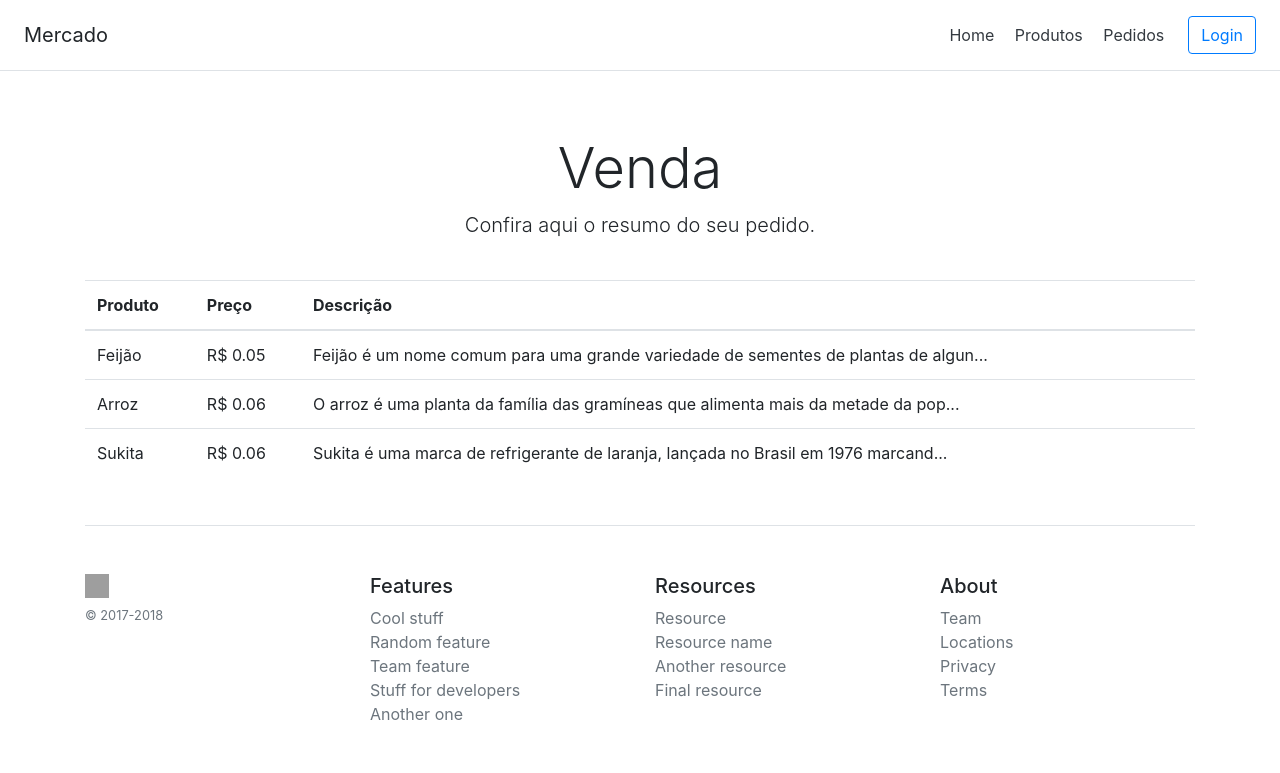
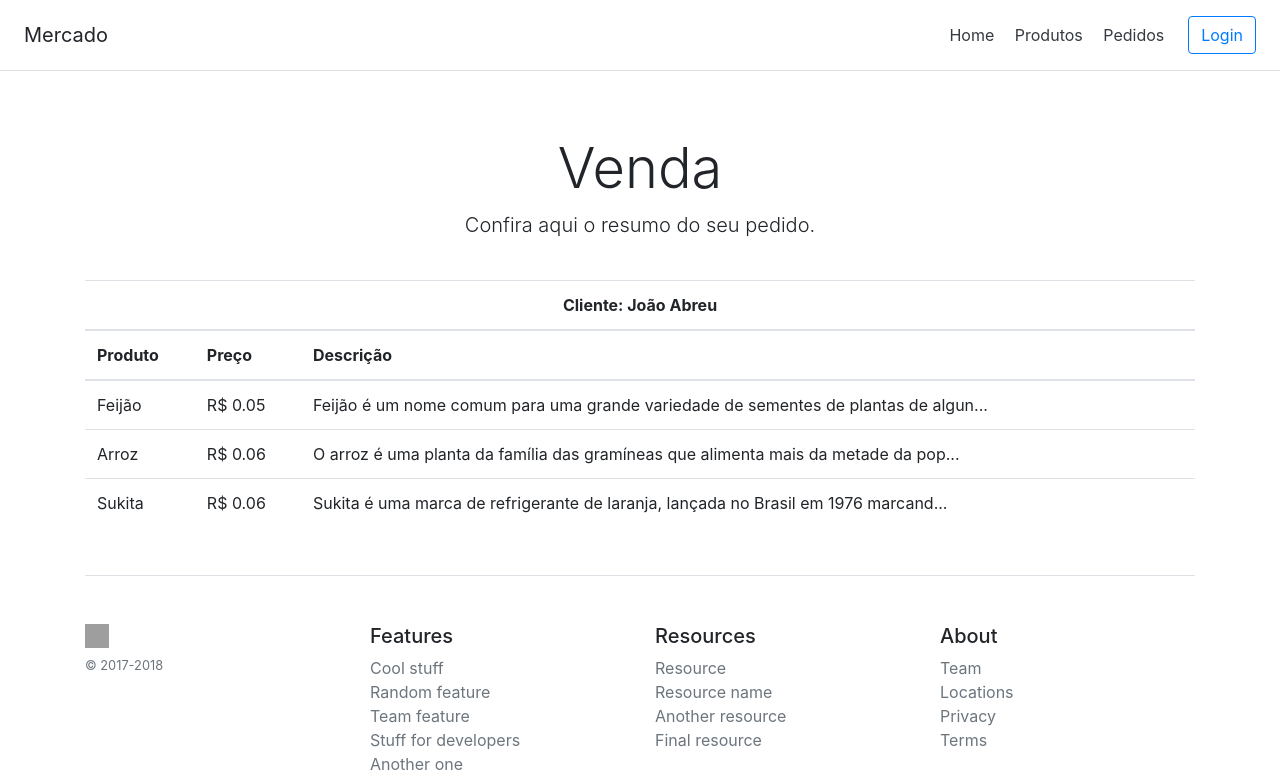
Before and after one commit to guilehm/Mercado, a Django app: page /venda/4/ in a window 1280 px wide. Shown: the top 773 px of the page. Before the commit the page ends 720 px from the top, so only its background shows below. Run offline with Django 3.2, Linux system fonts and the light colour scheme; data comes from the database, SQL or seed files in the repository; some libraries are stand-ins or nearby versions; grey boxes are pictures that could not be loaded.

Commit message:
template change

```diff
--- a/core/templates/core/venda.html
+++ b/core/templates/core/venda.html
@@ -11,6 +11,11 @@
     <div class="container">
       <table class="table table-hover">
         <thead>
+          <tr align="center">
+            <th colspan="3">
+            Cliente: {{ pedido.cliente }}
+            </th>
+          </tr>
           <tr>
             <th>Produto</th>
             <th>Preço</th>
```
